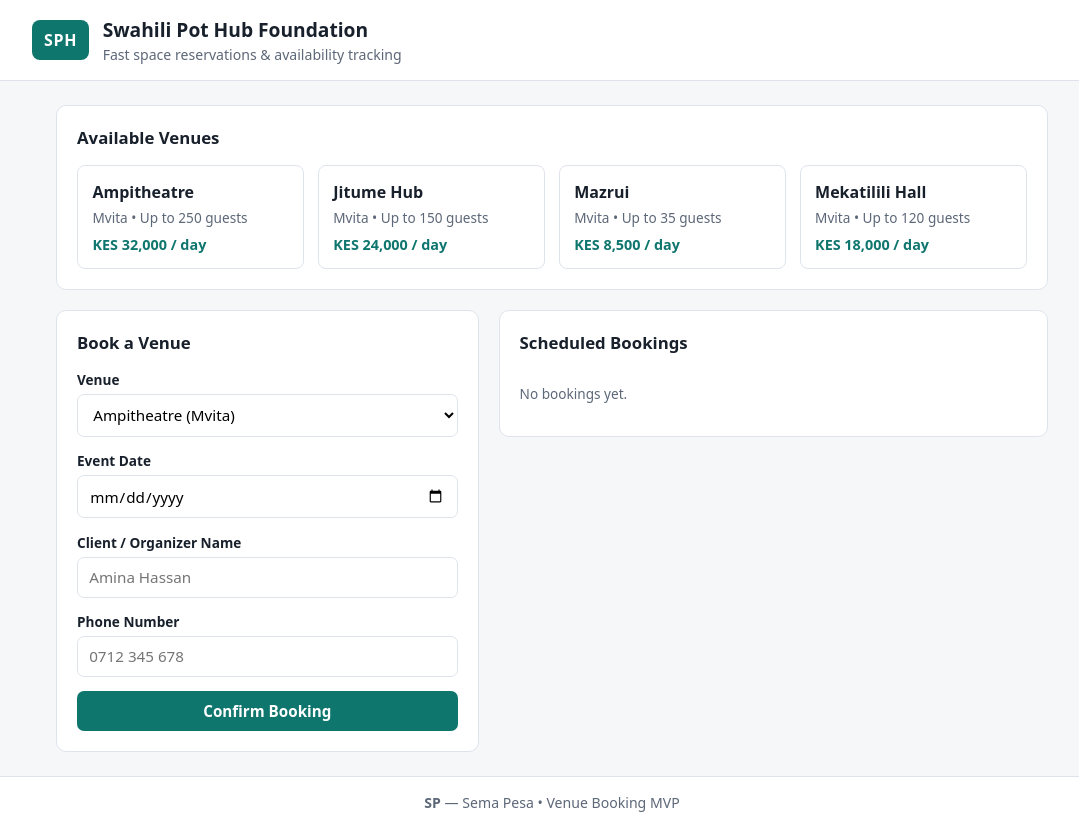
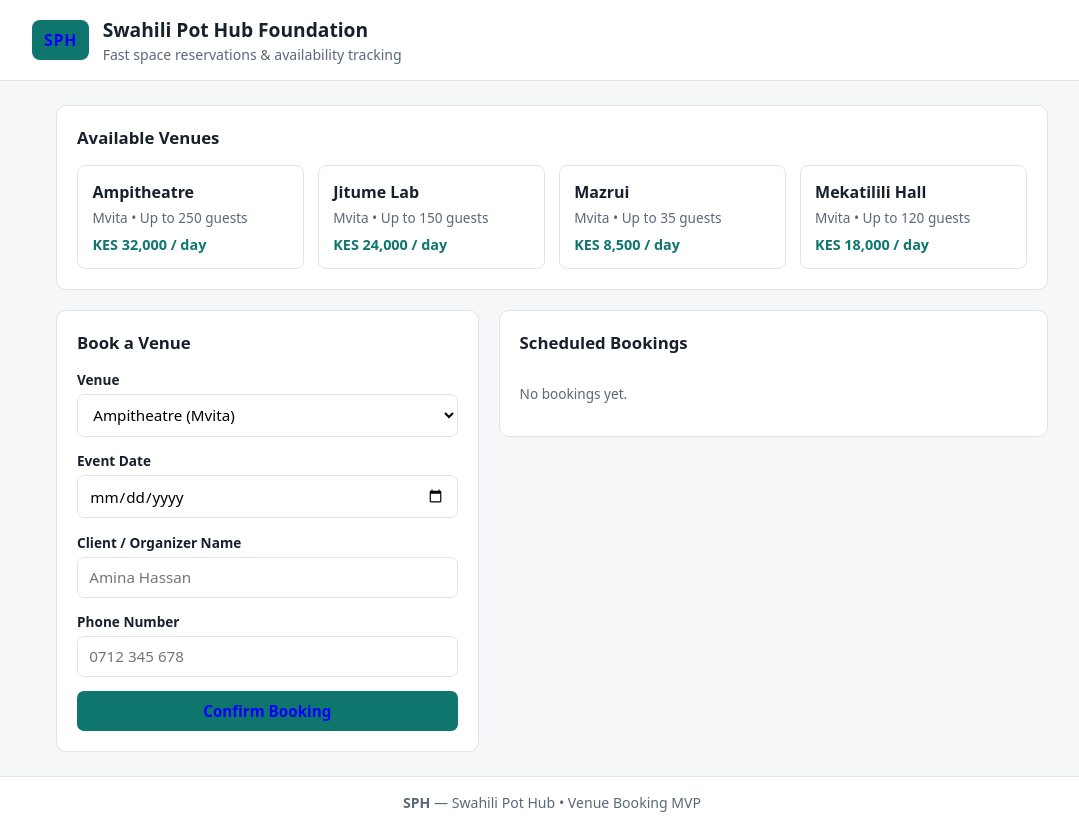
Before and after one commit to lilmowdy/Venue_Booking_Web_App, a Flask app: page / in a window 1280 px wide. Shown: the whole page, without its empty margins (88-1167 px from the left). Run offline with Flask 3, Linux system fonts and the light colour scheme; data comes from the database, SQL or seed files in the repository; data that the repository does not hold is empty.

Commit message:
trying out different theme colors, changed footer from Sema Pesa to Swahili Pot Hub

```diff
--- a/app.py
+++ b/app.py
@@ -53,7 +53,7 @@ def init_db():
                     ("Mekatilili Hall","Mvita", 120, 18000),
                     ("Ampitheatre","Mvita", 250, 32000),
                     ("Mazrui","Mvita", 35, 8500),
-                    ("Jitume Hub","Mvita", 150, 24000),
+                    ("Jitume Lab","Mvita", 150, 24000),
                 ],
             )
         conn.commit()
--- a/static/style.css
+++ b/static/style.css
@@ -41,7 +41,7 @@ body {
 
 .badge {
   background: var(--accent);
-  color: #fff;
+  color: blue;
   font-weight: 700;
   padding: 0.55rem 0.75rem;
   border-radius: 8px;
@@ -157,7 +157,7 @@ select {
 
 button {
   background: var(--accent);
-  color: #fff;
+  color: blue;
   border: none;
   font-weight: 600;
   cursor: pointer;
--- a/templates/index.html
+++ b/templates/index.html
@@ -51,7 +51,7 @@
   </main>
 
   <footer class="footer">
-    <strong>SP</strong> &mdash; Sema Pesa &bull; Venue Booking MVP
+    <strong>SPH</strong> &mdash; Swahili Pot Hub &bull; Venue Booking MVP
   </footer>
 
   <script src="{{ url_for('static', filename='app.js') }}"></script>
```
